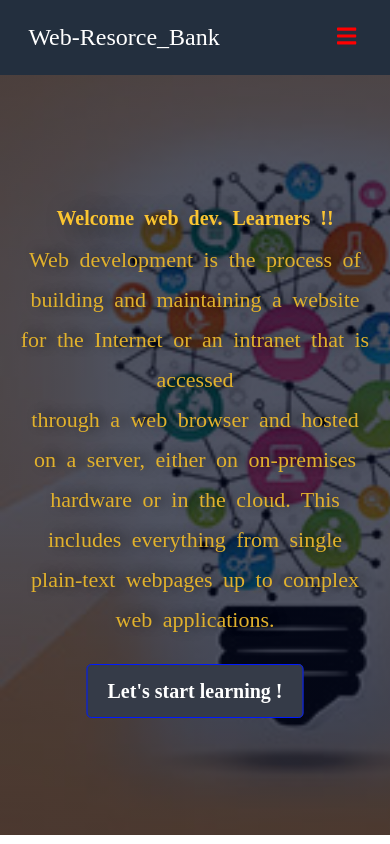
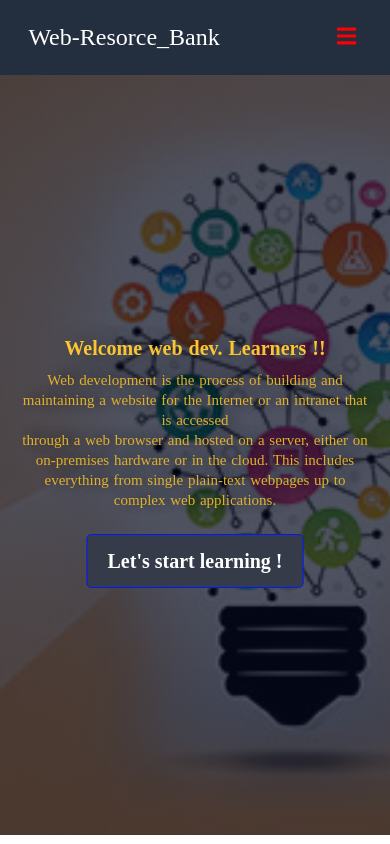
Before and after one commit to Imran-2021/web.dev_resource_bank, a React (Create React App) app: page / in a window 390 px wide. Built offline with nearby package versions, Linux system fonts and the light colour scheme.

Commit message:
edit size of h1 and p

```diff
--- a/src/Components/Header/Header.css
+++ b/src/Components/Header/Header.css
@@ -58,7 +58,13 @@ outline: none;
 } */
 @media(max-width:700px){
     .text-box h1{
-        font-size: 20px;
+        font-size: 25px;
+        word-spacing: 1px;
+    }
+    .text-box p{
+        line-height: 20px;
+        word-spacing: 1px;
+        font-size: 15px;
     }
 }
 
```
